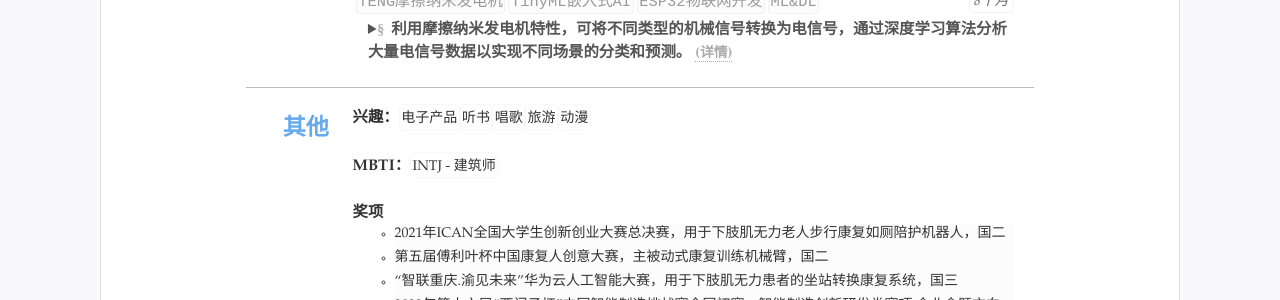
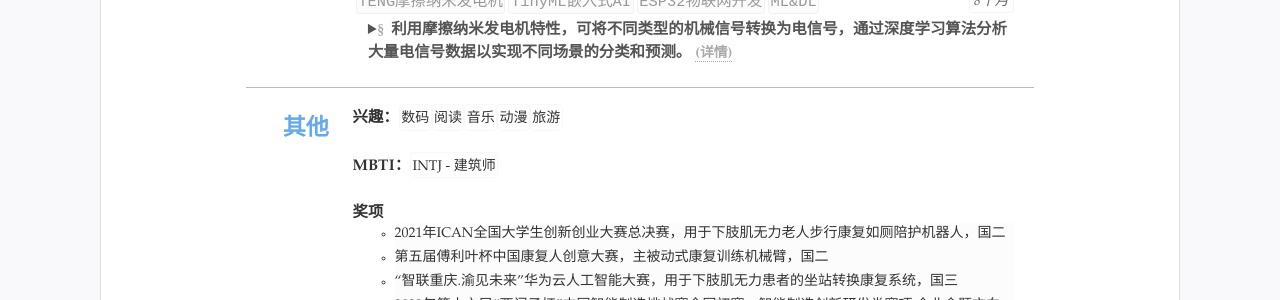
Before and after one commit to huigang39/resume, a Jekyll site: the page built from index.html, in a window 1280 px wide. Shown: the part 1548-1848 px from the top of the page. Built offline with Jekyll 4.4.1, drawn with Linux system fonts in a browser that asks for light colours.

Commit message:
Update resume.yml

```diff
--- a/_data/resume.yml
+++ b/_data/resume.yml
@@ -140,11 +140,11 @@ others: #其他列表显示
   content: #选择需要的格式
   - title: 兴趣：
     items: #单行列表
-    - 电子产品
-    - 听书
-    - 唱歌
+    - 数码
+    - 阅读
+    - 音乐
+    - 动漫
     - 旅游
-    - 动漫
   - title: MBTI：
     items: INTJ - 建筑师
   - title: 奖项
```
